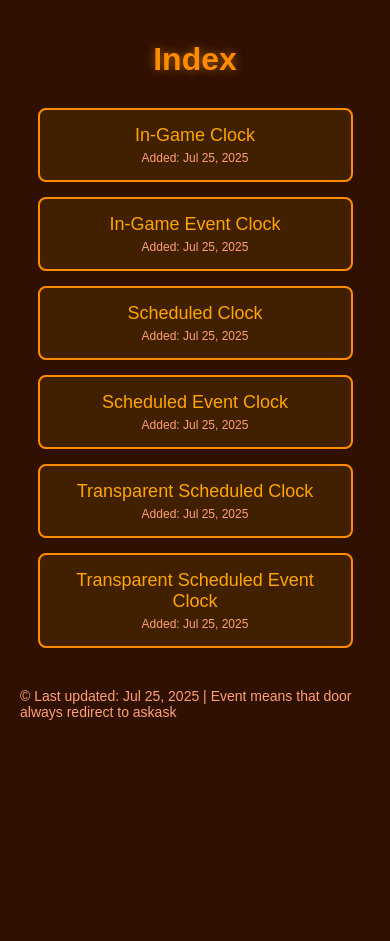
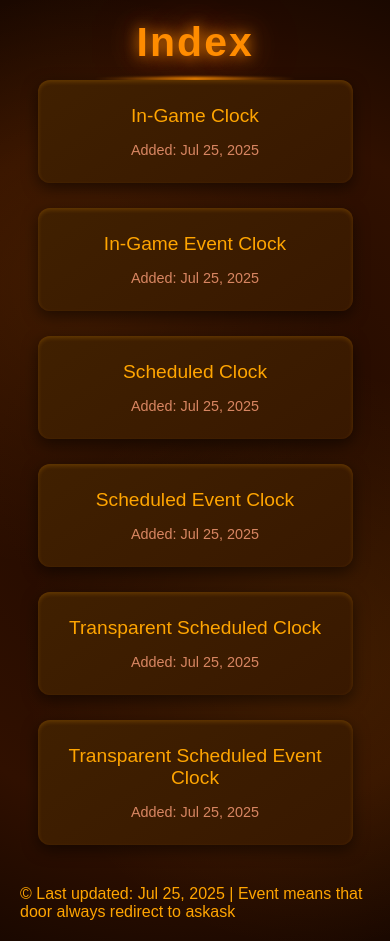
Before and after one commit to alobxplayer/cge-webwidget, a plain HTML site: page index.html in a window 390 px wide. Before the commit the page ends 884 px from the top, so only its background shows below. Drawn offline with Linux system fonts and the light colour scheme.

Commit message:
Update index.html

```diff
--- a/index.html
+++ b/index.html
@@ -5,61 +5,243 @@
     <meta name="viewport" content="width=device-width, initial-scale=1.0">
     <title>Index</title>
     <style>
+        * {
+            margin: 0;
+            padding: 0;
+            box-sizing: border-box;
+        }
+
         body {
-            background-color: #301000;
+            background: radial-gradient(circle at center, #200900 0%, #301000 70%, #1a0800 100%);
             color: #FFA500;
-            font-family: 'Arial', sans-serif;
-            margin: 0;
-            padding: 20px;
+            font-family: 'Orbitron', sans-serif;
+            min-height: 100vh;
             display: flex;
             flex-direction: column;
             align-items: center;
-            min-height: 100vh;
+            padding: 20px;
+            overflow-x: hidden;
+            position: relative;
+        }
+
+        body::before {
+            content: "";
+            position: absolute;
+            top: 0;
+            left: 0;
+            width: 100%;
+            height: 100%;
+            background:
+                radial-gradient(circle at 20% 30%, rgba(255, 140, 0, 0.1) 0%, transparent 40%),
+                radial-gradient(circle at 80% 70%, rgba(255, 165, 0, 0.1) 0%, transparent 40%);
+            z-index: -1;
+        }
+
+        .header {
+            text-align: center;
+            margin: 30px 0 40px;
+            animation: fadeIn 1.2s ease-out;
         }
 
         h1 {
             color: #FF8C00;
-            text-shadow: 0 0 10px rgba(255, 165, 0, 0.5);
-            margin-bottom: 30px;
+            font-size: 3.5rem;
+            text-shadow:
+                0 0 10px rgba(255, 140, 0, 0.7),
+                0 0 20px rgba(255, 140, 0, 0.5),
+                0 0 40px rgba(255, 100, 0, 0.3);
+            margin-bottom: 15px;
+            letter-spacing: 2px;
+            animation: pulsate 2s infinite alternate;
+            position: relative;
+        }
+
+        h1::after {
+            content: "";
+            position: absolute;
+            bottom: -15px;
+            left: 50%;
+            transform: translateX(-50%);
+            width: 200px;
+            height: 4px;
+            background: linear-gradient(90deg, transparent, #FF8C00, transparent);
+            border-radius: 50%;
+            filter: blur(1px);
+        }
+
+        .subtitle {
+            color: #FFA07A;
+            font-size: 1.2rem;
+            max-width: 600px;
+            margin: 0 auto;
+            text-shadow: 0 0 8px rgba(255, 160, 122, 0.4);
         }
 
         .button-container {
             display: grid;
             grid-template-columns: repeat(auto-fit, minmax(300px, 1fr));
-            gap: 15px;
+            gap: 25px;
             width: 90%;
-            max-width: 1000px;
+            max-width: 1200px;
+            margin-bottom: 40px;
         }
 
         .clock-button {
-            background-color: #402000;
+            background: linear-gradient(145deg, #402000, #381800);
             color: #FFA500;
-            border: 2px solid #FF8C00;
-            border-radius: 8px;
-            padding: 15px;
-            font-size: 18px;
+            border: none;
+            border-radius: 12px;
+            padding: 25px 20px;
+            font-size: 1.2rem;
             cursor: pointer;
-            transition: all 0.3s ease;
             text-align: center;
+            transition: all 0.4s cubic-bezier(0.175, 0.885, 0.32, 1.275);
+            position: relative;
+            overflow: hidden;
+            box-shadow:
+                0 5px 15px rgba(0, 0, 0, 0.5),
+                inset 0 2px 4px rgba(255, 165, 0, 0.2);
+            z-index: 1;
+        }
+
+        .clock-button::before {
+            content: "";
+            position: absolute;
+            top: 0;
+            left: -100%;
+            width: 100%;
+            height: 100%;
+            background: linear-gradient(90deg, transparent, rgba(255, 165, 0, 0.2), transparent);
+            transition: 0.6s;
+            z-index: -1;
         }
 
         .clock-button:hover {
-            background-color: #FF8C00;
-            color: #301000;
-            transform: translateY(-3px);
-            box-shadow: 0 5px 15px rgba(255, 140, 0, 0.4);
+            transform: translateY(-8px) scale(1.03);
+            box-shadow:
+                0 10px 25px rgba(255, 100, 0, 0.4),
+                0 0 30px rgba(255, 140, 0, 0.3),
+                inset 0 2px 4px rgba(255, 165, 0, 0.3);
+            color: #FFF;
+            text-shadow: 0 0 10px rgba(255, 255, 255, 0.8);
+        }
+
+        .clock-button:hover::before {
+            left: 100%;
+        }
+
+        .button-icon {
+            font-size: 2rem;
+            margin-bottom: 15px;
+            display: block;
+            text-shadow: 0 0 10px rgba(255, 165, 0, 0.6);
+        }
+
+        .button-title {
+            font-weight: 500;
+            margin-bottom: 8px;
+            font-size: 1.4rem;
+            letter-spacing: 1px;
         }
 
         .file-info {
-            font-size: 12px;
+            font-size: 0.9rem;
             color: #FFA07A;
-            margin-top: 5px;
+            margin-top: 15px;
+            opacity: 0.8;
+            font-family: Arial, sans-serif;
         }
 
-        footer {
-            margin-top: 40px;
+        .footer {
+            margin-top: auto;
+            padding: 25px 0;
+            text-align: center;
             color: #FFA07A;
-            font-size: 14px;
+            font-size: 1rem;
+            width: 100%;
+            border-top: 1px solid rgba(255, 140, 0, 0.2);
+            position: relative;
+        }
+
+        .footer::before {
+            content: "";
+            position: absolute;
+            top: -15px;
+            left: 50%;
+            transform: translateX(-50%);
+            width: 60%;
+            height: 1px;
+            background: linear-gradient(90deg, transparent, #FF8C00, transparent);
+            filter: blur(1px);
+        }
+
+        .particles {
+            position: absolute;
+            top: 0;
+            left: 0;
+            width: 100%;
+            height: 100%;
+            pointer-events: none;
+            z-index: -1;
+        }
+
+        .particle {
+            position: absolute;
+            background: rgba(255, 140, 0, 0.6);
+            border-radius: 50%;
+            opacity: 0;
+            animation: float 15s infinite linear;
+        }
+
+        /* Animations */
+        @keyframes pulsate {
+            0% {
+                text-shadow:
+                    0 0 10px rgba(255, 140, 0, 0.7),
+                    0 0 20px rgba(255, 140, 0, 0.5),
+                    0 0 40px rgba(255, 100, 0, 0.3);
+                transform: scale(1);
+            }
+            100% {
+                text-shadow:
+                    0 0 15px rgba(255, 140, 0, 0.8),
+                    0 0 30px rgba(255, 140, 0, 0.6),
+                    0 0 60px rgba(255, 100, 0, 0.4);
+                transform: scale(1.03);
+            }
+        }
+
+        @keyframes fadeIn {
+            from { opacity: 0; transform: translateY(-20px); }
+            to { opacity: 1; transform: translateY(0); }
+        }
+
+        @keyframes float {
+            0% {
+                transform: translateY(100vh) rotate(0deg);
+                opacity: 0;
+            }
+            10% {
+                opacity: 0.7;
+            }
+            90% {
+                opacity: 0.5;
+            }
+            100% {
+                transform: translateY(-100px) rotate(360deg);
+                opacity: 0;
+            }
+        }
+
+        @media (max-width: 768px) {
+            h1 {
+                font-size: 2.5rem;
+            }
+
+            .button-container {
+                grid-template-columns: 1fr;
+                max-width: 500px;
+            }
         }
     </style>
 </head>
```
